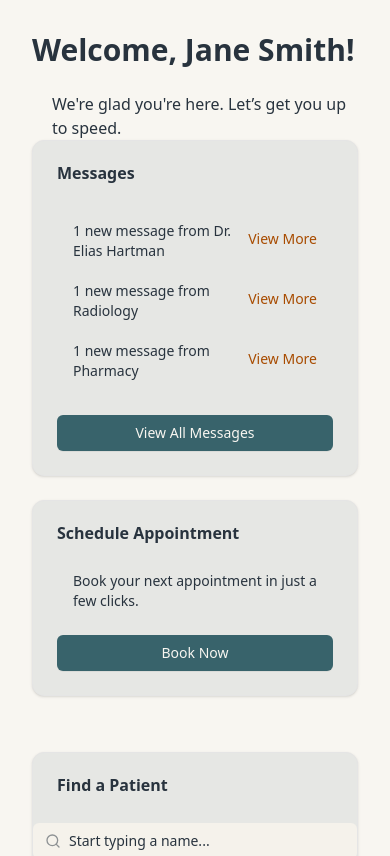
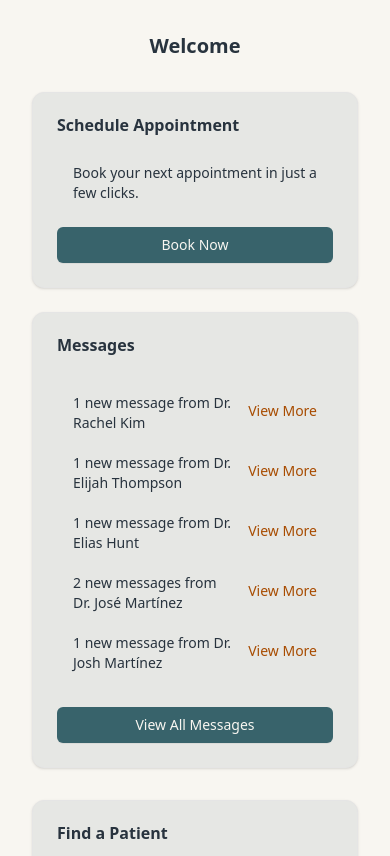
Before and after one commit to rzagramonte/haven-health, a Next.js app: page /provider/dashboard in a window 390 px wide. Shown: the top 856 px of the page. Built offline with nearby package versions, Linux system fonts and the light colour scheme; no server answers.

Commit message:
chore(component): refactoring

```diff
--- a/app/provider/dashboard/page.tsx
+++ b/app/provider/dashboard/page.tsx
@@ -1,27 +1,30 @@
+'use client'
+
+import { useState } from 'react'
+
+import { Appointment, Message, Provider } from '@/lib/types/patient'
+
 import ProviderDashboard from '../../../components/dashboard/ProviderDashboard'
 
 export default function DashboardPage() {
-  const mockData = {
-    patient: 'Jane Smith',
-    provider: 'Elias Hartman',
-    appointments: {
-      date: ['2025-07-26'],
-      time: ['2:00 PM'],
-    },
-    messages: [
-      {
-        sender: 'Dr. Elias Hartman',
-        user: 'TBD',
-        message: "Here's your result",
-      },
-      {
-        sender: 'Radiology',
-        user: 'TBD',
-        message: 'Please review the scan',
-      },
-      { sender: 'Pharmacy', user: 'Roosiel', message: 'Prescription ready' },
-    ],
-  }
+  const messagesData: Message[] = [
+    { content: 'Radiology results are back', sender: 'Dr. Rachel Kim' },
+    { content: 'Lipid panel results are back', sender: 'Dr. Elijah Thompson' },
+    { content: 'Follow-up needed', sender: 'Dr. Elias Hunt' },
+    { content: 'MRI Clean', sender: 'Dr. José Martínez' },
+    { content: 'Prescripton sent out', sender: 'Dr. José Martínez' },
+    { content: 'MRI Clean', sender: 'Dr. Josh Martínez' },
+  ]
 
-  return <ProviderDashboard {...mockData} />
+  const [provider] = useState<Provider>('')
+  const [messages] = useState<Message[]>(messagesData)
+  const [appointment] = useState<Appointment | null>(null)
+
+  return (
+    <ProviderDashboard
+      provider={provider}
+      appointment={appointment}
+      messages={messages}
+    />
+  )
 }
--- a/components/dashboard/PatientFinder.tsx
+++ b/components/dashboard/PatientFinder.tsx
@@ -40,7 +40,7 @@ export default function PatientFinder() {
         .from('person')
         .select('*')
         .eq('role', 'patient')
-        .or(`first_name.ilike.%${value}%`)
+        .or(`first_name.ilike.%${value}%,last_name.ilike.%${value}%`)
         .order('first_name')
         .limit(10)
 
@@ -70,21 +70,24 @@ export default function PatientFinder() {
   }
 
   return (
-    <div className="container mx-auto py-8 space-y-6">
-      <Card className="bg-card-2 w-full max-w-sm">
+    <div className="flex justify-center py-8">
+      <Card className="bg-card-2 w-full max-w-md">
         <CardHeader>
           <CardTitle className="font-bold">Find a Patient</CardTitle>
         </CardHeader>
         <Command>
           <CommandInput
-            placeholder="Start typing a name..."
+            placeholder="Start typing a name"
             value={input}
             onValueChange={handleInputChange}
           />
           <CommandList>
             {results.length > 0 &&
               results.map((patient) => (
-                <CommandItem key={patient.id}>
+                <CommandItem
+                  key={patient.id}
+                  value={`${patient.first_name} ${patient.last_name}`}
+                >
                   {patient.first_name} {patient.last_name}
                 </CommandItem>
               ))}
--- a/components/dashboard/ProviderDashboard.tsx
+++ b/components/dashboard/ProviderDashboard.tsx
@@ -1,42 +1,40 @@
+'use client'
+import { Appointment, Message } from '@/lib/types/patient'
+
 import Messages from './Messages'
 import PatientFinder from './PatientFinder'
 import Scheduler from './Scheduler'
 import UpcomingAppointment from './UpcomingAppointment'
-import WelcomeMessage from './WelcomeMessage'
 
-type Appointment = {
-  date: string[]
-  time: string[]
-}
-
-type Message = {
-  sender: string
-  user: string
-  message: string
-}
-
-type ProviderDashboardProps = {
-  patient: string
+type ProviderDashboard = {
   provider: string
-  appointments: Appointment
+  appointment: Appointment | null
   messages: Message[]
 }
 
 export default function ProviderDashboard({
-  patient,
   provider,
-  appointments,
+  appointment,
   messages,
-}: ProviderDashboardProps) {
+}: ProviderDashboard) {
   return (
-    <main className="container m-auto p-8 ">
-      <WelcomeMessage patient={patient} />
-      <div className="container grid gap-6 sm:grid-cols-1 md:grid-cols-2">
-        <UpcomingAppointment provider={provider} appointments={appointments} />
-        <Messages messages={messages} />
-        <Scheduler />
-        <PatientFinder />
+    <main className="container mx-auto p-8">
+      <div className="flex justify-center mb-8">
+        <span className="text-xl font-semibold">Welcome</span>
       </div>
+
+      <div className="grid grid-cols-1 md:grid-cols-2 gap-6">
+        <div className="flex flex-col space-y-6 lg:space-y-15 lg:m-7 lg:items-end">
+          <UpcomingAppointment appointment={appointment} provider={provider} />
+          <Scheduler />
+        </div>
+
+        <div className="flex flex-col space-y-6 lg:space-y-15 lg:m-7 lg:items-start">
+          <Messages messages={messages} />
+        </div>
+      </div>
+
+      <PatientFinder />
     </main>
   )
 }
--- a/lib/supabase/client.ts
+++ b/lib/supabase/client.ts
@@ -1,8 +1,8 @@
-import { createClient } from '@supabase/supabase-js'
+import { createClient as _createClient } from '@supabase/supabase-js'
 
-console.log('Supabase URL:', process.env.NEXT_PUBLIC_SUPABASE_URL)
-
-export const supabase = createClient(
+export const supabase = _createClient(
   process.env.NEXT_PUBLIC_SUPABASE_URL!,
   process.env.NEXT_PUBLIC_SUPABASE_ANON_KEY!,
 )
+
+export const createClient = _createClient
```
